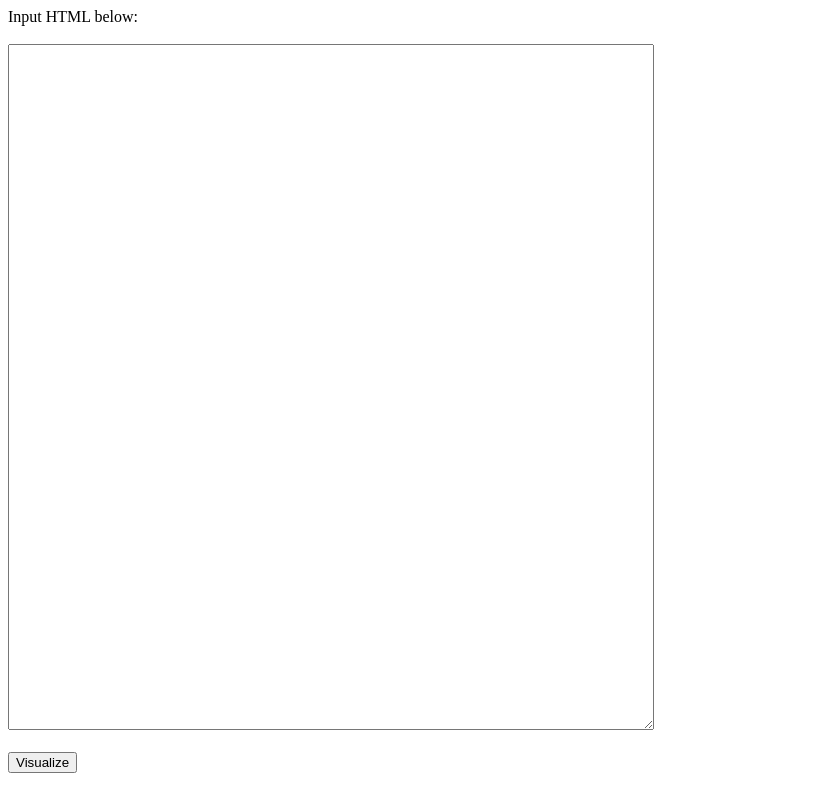
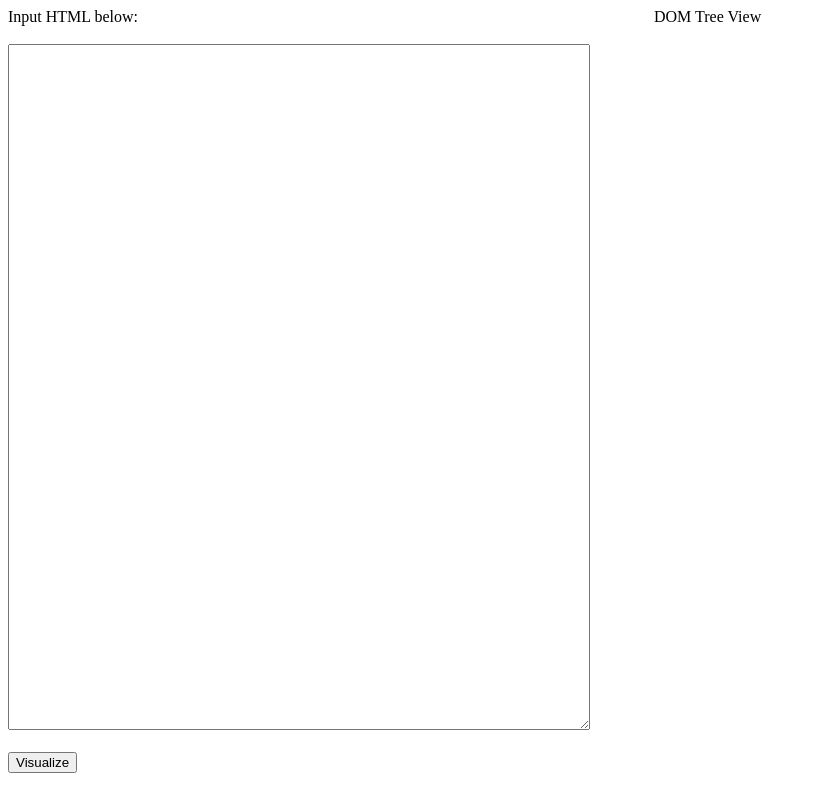
Before and after one commit to 0xedward/dom-visualizer, a plain HTML site: page index.html in a window 1280 px wide. Shown: the whole page, without its empty margins (0-816 px from the left). Drawn offline with Linux system fonts and the light colour scheme.

Commit message:
Create placeholder DOM Tree view
Currently, the DOM Tree View reflects whatever text is inputted after the Visualize button is clicked

```diff
--- a/index.html
+++ b/index.html
@@ -7,10 +7,16 @@
 </head>
 
 <body>
-    <div>
-        <label for="html-input-box">Input HTML below:</label><br><br>
-        <textarea id="html-input-box" style="width: 50vw; height: 85vh;"></textarea><br><br>
-        <input type="submit" value="Visualize" onclick="console.log(document.getElementById('html-input-box').value)">
+    <div class="flex-container" style="display:flex; flex-direction: row;">
+        <div style="padding-right: 2.5vw;">
+            <label for="html-input-box">Input HTML below:</label><br><br>
+            <textarea id="html-input-box" style="width: 45vw; height: 85vh;"></textarea><br><br>
+            <input type="submit" value="Visualize" onclick="document.getElementById('placeholder-output').textContent = document.getElementById('html-input-box').value">
+        </div>
+        <div style="padding-left: 2.5vw;">
+            <label for="dom-tree-output">DOM Tree View</label><br><br>
+            <p id="placeholder-output"></p>
+        </div>
     </div>
 </body>
 
```
